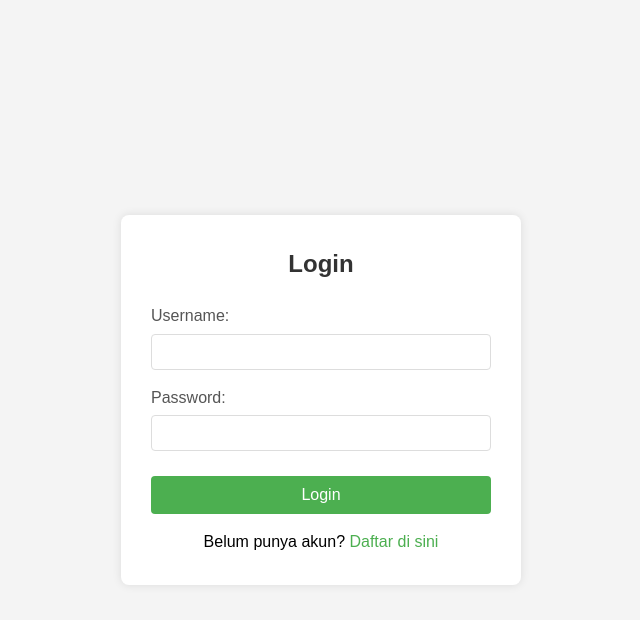
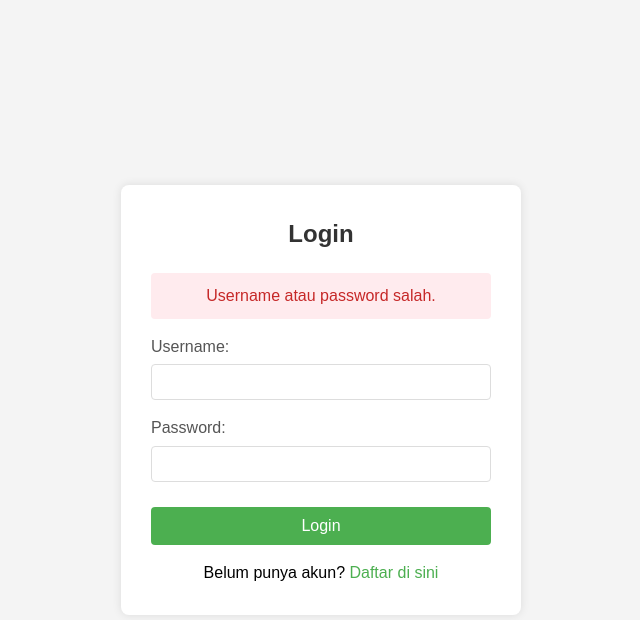
Before and after one commit to PammPammz/kelompok-12, a PHP site: the page made by login.php in a window 1280 px wide. Shown: the top 620 px of the page, without its empty margins (319-959 px from the left). Run offline with PHP 8.4, Linux system fonts and the light colour scheme; a user stored in the database is signed in.

Commit message:
login message

```diff
--- a/login.php
+++ b/login.php
@@ -11,11 +11,14 @@
         <div class="form-container">
             <h2>Login</h2>
             <?php
+            // Menampilkan pesan sukses jika ada
             if (isset($_GET['success'])) {
                 echo '<div class="success-message">Registrasi berhasil! Silakan login.</div>';
             }
-            if (isset($error)) {
-                echo '<div class="error-message">' . $error . '</div>';
+
+            // Menampilkan pesan error jika login gagal
+            if (isset($_GET['error'])) {
+                echo '<div class="error-message">' . htmlspecialchars($_GET['error']) . '</div>';
             }
             ?>
             <form action="includes/login_process.php" method="POST">
```
